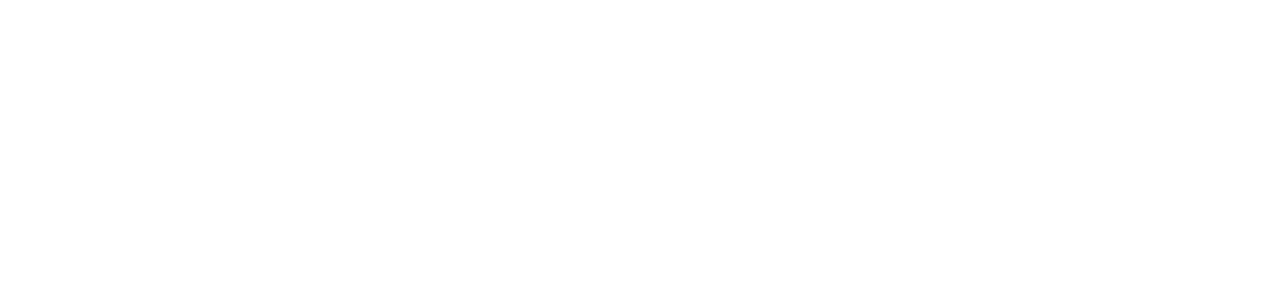
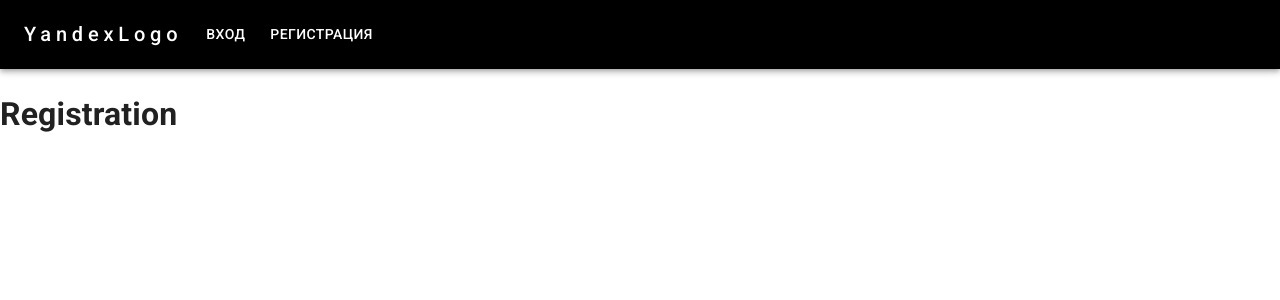
Before and after one commit to init-yulya/group-project, a React (Vite) app: page /registration in a window 1280 px wide. Shown: the top 300 px of the page. Built offline with nearby package versions, Linux system fonts and the light colour scheme.

Commit message:
routing and header

```diff
--- a/package.json
+++ b/package.json
@@ -21,6 +21,7 @@
     "@mui/icons-material": "5.14.14",
     "@mui/material": "5.14.14",
     "react": "18.2.0",
-    "react-dom": "18.2.0"
+    "react-dom": "18.2.0",
+    "react-router-dom": "6.17.0"
   }
 }
--- a/src/App.tsx
+++ b/src/App.tsx
@@ -1,15 +1,17 @@
-import * as React from 'react';
-import Container from '@mui/material/Container';
-import Typography from '@mui/material/Typography';
-import Box from '@mui/material/Box';
-import Link from '@mui/material/Link';
-import ProTip from './ProTip';
+import { BrowserRouter, Routes, Route } from 'react-router-dom'
+import Login from './pages/login/Login'
+import Registration from './pages/registration/Registration'
+import Header from './components/header/Header';
 
 export default function App() {
   return (
-    <Container maxWidth="sm">
-      <Box sx={{ my: 4 }}>
-      </Box>
-    </Container>
+    <>
+      <Header />
+      <Routes>
+        <Route path="/" element={<Login />} />
+        <Route path="/login" element={<Login />} />
+        <Route path="/registration" element={<Registration />} />
+      </Routes>
+    </>
   );
 }
--- /dev/null
+++ b/src/components/header/Header.tsx
@@ -0,0 +1,219 @@
+import AppBar from '@mui/material/AppBar';
+import Box from '@mui/material/Box';
+import Toolbar from '@mui/material/Toolbar';
+import IconButton from '@mui/material/IconButton';
+import Typography from '@mui/material/Typography';
+import Menu from '@mui/material/Menu';
+import MenuIcon from '@mui/icons-material/Menu';
+import Container from '@mui/material/Container';
+import Button from '@mui/material/Button';
+import MenuItem from '@mui/material/MenuItem';
+import { useState } from 'react';
+import { Link } from 'react-router-dom';
+
+export const pages = [
+    {
+        name: 'Вход',
+        path: '/login',
+        id: 1
+    },
+    {
+        name: 'Регистрация',
+        path: '/registration',
+        id: 2
+    },
+]
+
+export default function Header() {
+    const [anchorElNav, setAnchorElNav] = useState<null | HTMLElement>(null);
+
+    const handleOpenNavMenu = (event: React.MouseEvent<HTMLElement>) => {
+        setAnchorElNav(event.currentTarget);
+    };
+
+    const handleCloseNavMenu = () => {
+        setAnchorElNav(null);
+    };
+
+    return (
+        <AppBar position="static">
+            <Container maxWidth="xl" sx={{ backgroundColor: "black" }}>
+                <Toolbar disableGutters >
+                    <Typography
+                        variant="h6"
+                        noWrap
+                        component="a"
+                        href="/"
+                        sx={{
+                            mr: 2,
+                            display: { xs: 'none', md: 'flex' },
+                            letterSpacing: '.3rem',
+                            color: 'inherit',
+                            textDecoration: 'none',
+                        }}
+                    >
+                        YandexLogo
+                    </Typography>
+
+                    <Box sx={{ flexGrow: 1, display: { xs: 'flex', md: 'none' } }}>
+                        <IconButton
+                            size="large"
+                            aria-label="account of current user"
+                            aria-controls="menu-appbar"
+                            aria-haspopup="true"
+                            onClick={handleOpenNavMenu}
+                            color="inherit"
+                        >
+                            <MenuIcon />
+                        </IconButton>
+                        <Menu
+                            id="menu-appbar"
+                            anchorEl={anchorElNav}
+                            anchorOrigin={{
+                                vertical: 'bottom',
+                                horizontal: 'left',
+                            }}
+                            keepMounted
+                            transformOrigin={{
+                                vertical: 'top',
+                                horizontal: 'left',
+                            }}
+                            open={Boolean(anchorElNav)}
+                            onClose={handleCloseNavMenu}
+                            sx={{
+                                display: { xs: 'block', md: 'none' },
+                            }}
+                        >
+                            {pages.map((page) => (
+                                <MenuItem key={page.id} onClick={handleCloseNavMenu}>
+                                    <Typography to={page.path} component={Link} sx={{
+                                        mr: 2,
+                                        display: { xs: 'flex', md: 'none' },
+                                        flexGrow: 1,
+                                        color: 'inherit',
+                                        textDecoration: 'none',
+                                    }}
+                                    >
+                                        {page.name}
+                                    </Typography>
+                                </MenuItem>
+                            ))}
+                        </Menu>
+                    </Box>
+
+                    <Typography
+                        variant="h5"
+                        noWrap
+                        component="a"
+                        href="/"
+                        sx={{
+                            mr: 2,
+                            display: { xs: 'flex', md: 'none' },
+                            flexGrow: 1,
+                            color: 'inherit',
+                            textDecoration: 'none',
+                            letterSpacing: '.3rem',
+                        }}
+                    >
+                        YandexLogo
+                    </Typography>
+
+                    <Box sx={{ flexGrow: 1, display: { xs: 'none', md: 'flex' } }}>
+                        {pages.map((page) => (
+                            <Button
+                                key={page.id}
+                                onClick={handleCloseNavMenu}
+                                sx={{ my: 2, color: 'white', display: 'block' }}
+                                component={Link} to={page.path}
+                            >
+                                {page.name}
+                            </Button>
+                        ))}
+                    </Box>
+                </Toolbar>
+            </Container>
+        </AppBar>
+    );
+}
+
+
+
+
+
+
+
+
+
+
+
+
+
+
+
+/*
+
+import {
+    Box,
+    IconButton,
+    Link,
+    List,
+    ListItem,
+    ListItemButton,
+    ListItemIcon,
+    ListItemText,
+    Typography,
+} from '@mui/material'
+import { ChevronLeftOutlined, LogoutOutlined } from '@mui/icons-material'
+import { useLocation, useNavigate } from 'react-router-dom'
+
+
+export const navMenu = [
+    {
+        name: 'Вход',
+        path: '/login',
+        id: 1
+    },
+    {
+        name: 'Регистрация',
+        path: '/registration',
+        id: 2
+    },
+]
+
+const SidebarComponent = () => {
+    const navigate = useNavigate()
+
+    const renderNavMenu = navMenu.map((element) => {
+        return (
+            <ListItem key={element.id}>
+                <Link href='/'>
+                    {element.name}
+                </Link>
+            </ListItem>
+        )
+    })
+
+    return (
+        <Box component="nav">
+            <Box>
+                <Box>
+                    <Box>
+                        <img src='../../../public/vite.svg' alt="Logo" />
+                        <Typography
+                            variant="h1"
+                        >
+                            Demo
+                        </Typography>
+                    </Box>
+                    <IconButton>
+                        <ChevronLeftOutlined />
+                    </IconButton>
+                </Box>
+            </Box>
+            <List>{renderNavMenu}</List>
+        </Box>
+    )
+}
+
+export default SidebarComponent
+*/
--- a/src/main.tsx
+++ b/src/main.tsx
@@ -1,15 +1,19 @@
-import * as React from 'react';
+import { StrictMode } from 'react'
 import * as ReactDOM from 'react-dom/client';
 import { ThemeProvider } from '@emotion/react';
 import { CssBaseline } from '@mui/material';
 import theme from './theme';
 import App from './App';
+import { BrowserRouter } from 'react-router-dom';
 
-ReactDOM.createRoot(document.getElementById('root')!).render(
-  <React.StrictMode>
-    <ThemeProvider theme={theme}>
-      <CssBaseline />
-      <App />
-    </ThemeProvider>
-  </React.StrictMode>,
-);
+ReactDOM.createRoot(
+  document.getElementById('root')!).render(
+    <StrictMode>
+      <BrowserRouter>
+        <ThemeProvider theme={theme}>
+          <CssBaseline />
+          <App />
+        </ThemeProvider>
+      </BrowserRouter>
+    </StrictMode >,
+  );
--- a/src/pages/login/Login.tsx
+++ b/src/pages/login/Login.tsx
@@ -0,0 +1,7 @@
+export default function Login() {
+    return (
+        <>
+        <h1>Login</h1>
+        </>
+    )
+}
--- /dev/null
+++ b/src/pages/registration/Registration.tsx
@@ -0,0 +1,7 @@
+export default function Registration() {
+    return (
+        <>
+        <h1>Registration</h1>
+        </>
+    )
+}
```
Also changed, not shown: src/ProTip.tsx (deleted, +0 -23 lines), 1 other file (tests, documents, lock files or other folders).
